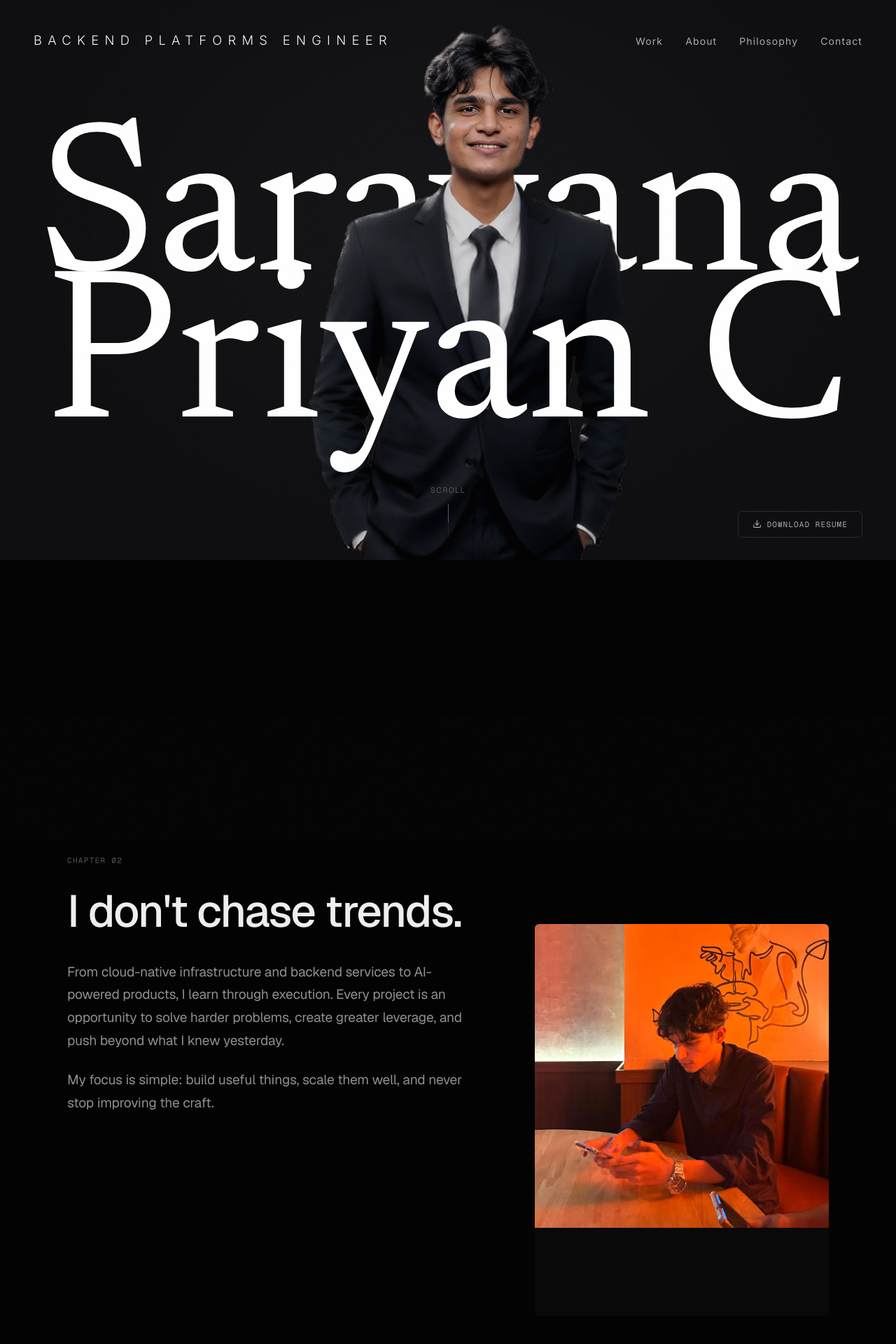
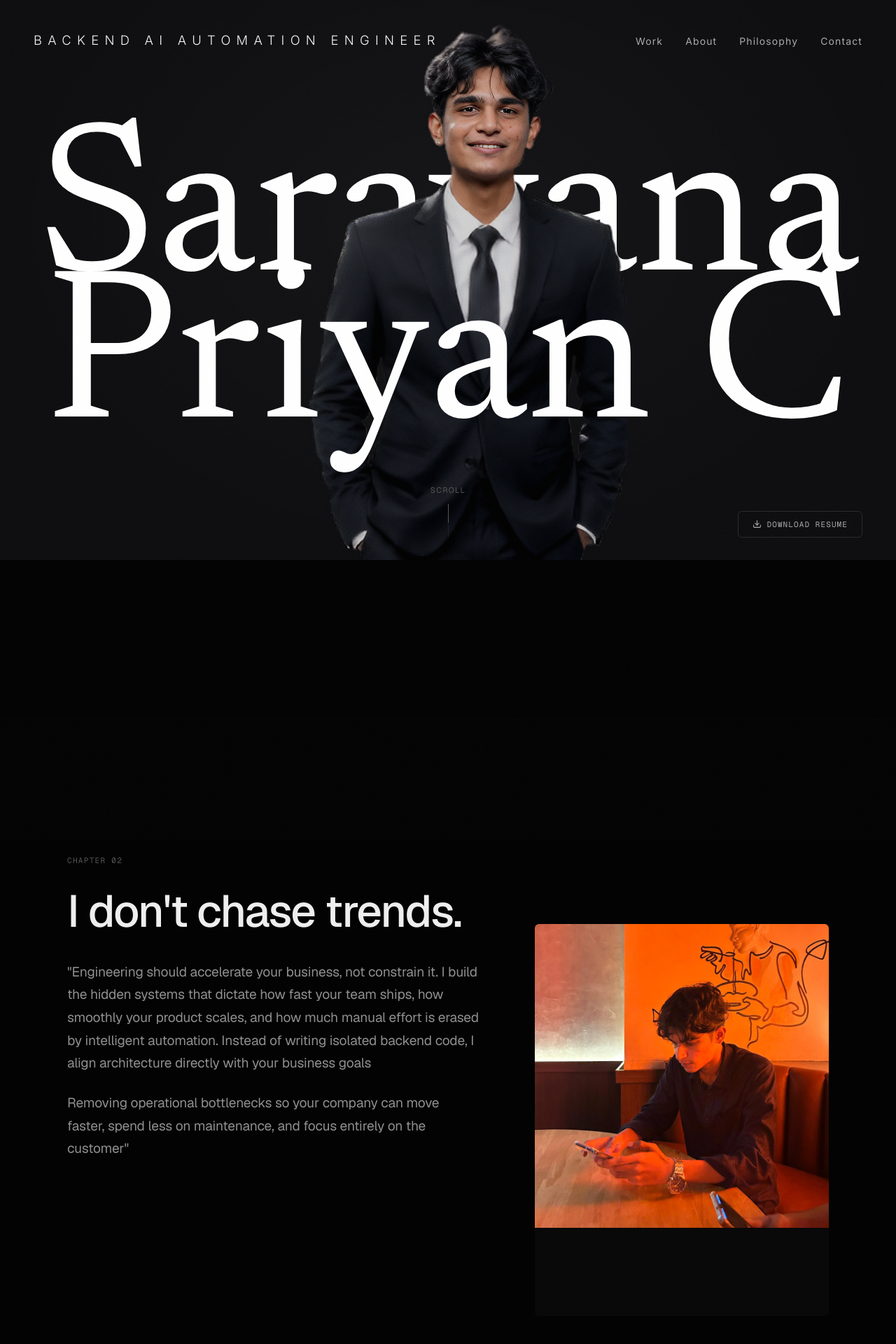
Before and after one commit to codesbysaravana/portfolio, a Next.js app: page / in a window 1280 px wide. Shown: the top 1920 px of the page at 70% size. Built offline with nearby package versions, Linux system fonts and the light colour scheme.

Commit message:
autochanges

```diff
--- a/src/app/layout.tsx
+++ b/src/app/layout.tsx
@@ -39,11 +39,11 @@ const playfair = Playfair_Display({
 });
 
 export const metadata: Metadata = {
-  title: "Portfolio",
+  title: "Saravana Priyan C — Backend AI Automation Engineer",
   description: "A premium personal portfolio — crafted with intention.",
   metadataBase: new URL("https://example.com"),
   openGraph: {
-    title: "Portfolio",
+    title: "Saravana Priyan C — Backend AI Automation Engineer",
     description: "A premium personal portfolio — crafted with intention.",
     type: "website",
   },
--- a/src/app/page.tsx
+++ b/src/app/page.tsx
@@ -4,7 +4,6 @@ import { ChapterValue } from '@/components/chapters/value';
 import { AiWorkflowStrip } from '@/components/chapters/ai-workflow';
 import { ChapterEvolution } from '@/components/chapters/evolution';
 import { ChapterTechStack } from '@/components/chapters/techstack';
-//import { ChapterPhilosophy } from '@/components/chapters/philosophy';
 import { ChapterProjects } from '@/components/chapters/projects';
 import { ChapterPrinciples } from '@/components/chapters/principles';
 import { ChapterFuture } from '@/components/chapters/future';
--- a/src/components/chapters/contact.tsx
+++ b/src/components/chapters/contact.tsx
@@ -30,7 +30,7 @@ export function ChapterContact() {
               fontWeight: 500,
             }}
           >
-            Let&apos;s work together
+            "let's talk about your infrastructure"
           </TextReveal>
 
           {/* Email CTA */}
--- a/src/components/chapters/evolution.tsx
+++ b/src/components/chapters/evolution.tsx
@@ -67,7 +67,7 @@ const EVOLUTION_DATA: EvolutionEntry[] = [
       'Started focusing on infrastructure & DevOps',
     ],
     image:
-      'https://images.unsplash.com/photo-1558494949-ef010cbdcc31?q=80&w=1000&auto=format&fit=crop',
+      '/hackathonwinning.jpg',
     color: '#6366f1',
   },
   {
@@ -78,6 +78,7 @@ const EVOLUTION_DATA: EvolutionEntry[] = [
     milestones: [
       'AWS Student Builder Groups Leader',
       'Organized technical events and speaker sessions',
+      'Building MicrOps, an open-source backend automation platform, while leading the AWS Student Builder Group.',
       'Mentored students in cloud technologies',
       'Continued building cloud-native products',
     ],
--- a/src/components/chapters/future.tsx
+++ b/src/components/chapters/future.tsx
@@ -53,8 +53,7 @@ export function ChapterFuture() {
                 lineHeight: 'var(--line-height-body-lg)',
               }}
             >
-              Write your forward-looking statement here. Where you&apos;re headed.
-              What excites you. What you&apos;re building toward.
+              I'm looking for backend or DevOps roles at early-stage startups, and for businesses that need their deployment and operational workflows automated. If that's you, the contact below goes straight to me.
             </p>
           </AnimateOnScroll>
         </Container>
--- a/src/components/chapters/hero.tsx
+++ b/src/components/chapters/hero.tsx
@@ -161,7 +161,7 @@ export function ChapterHero() {
             lineHeight: 1,
           }}
         >
-          Backend Platforms Engineer
+          Backend AI Automation Engineer
         </div>
 
         {/* ━━ Nav — top right ━━ */}
--- a/src/components/chapters/identity.tsx
+++ b/src/components/chapters/identity.tsx
@@ -33,10 +33,10 @@ export function ChapterIdentity() {
 
             <div className="flex flex-col gap-6">
               <EditorialText>
-                From cloud-native infrastructure and backend services to AI-powered products, I learn through execution. Every project is an opportunity to solve harder problems, create greater leverage, and push beyond what I knew yesterday.
+                "Engineering should accelerate your business, not constrain it. I build the hidden systems that dictate how fast your team ships, how smoothly your product scales, and how much manual effort is erased by intelligent automation. Instead of writing isolated backend code, I align architecture directly with your business goals
               </EditorialText>
               <EditorialText delay={0.15}>
-                My focus is simple: build useful things, scale them well, and never stop improving the craft.
+                Removing operational bottlenecks so your company can move faster, spend less on maintenance, and focus entirely on the customer"
               </EditorialText>
             </div>
           </div>
```
Also changed, not shown: public/hackathonwinning.jpg (added), 1 other file (tests, documents, lock files or other folders).
